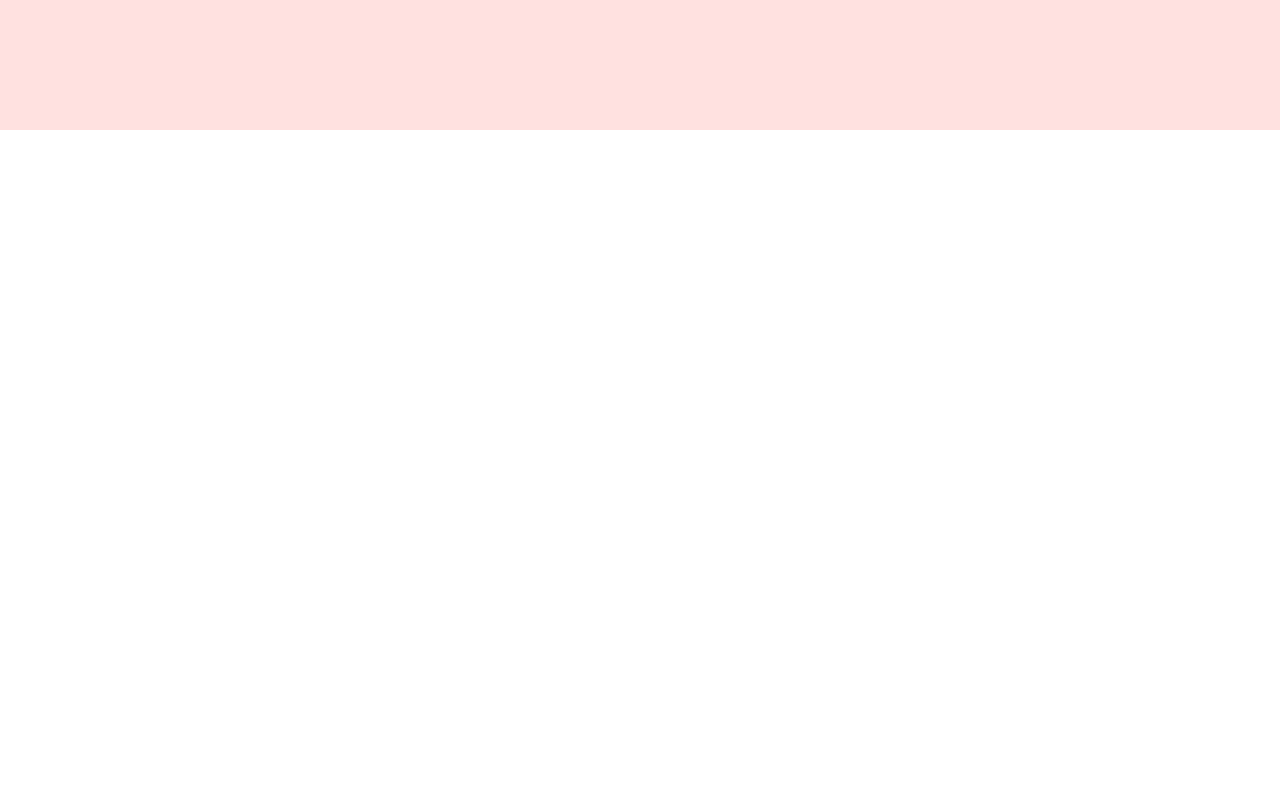
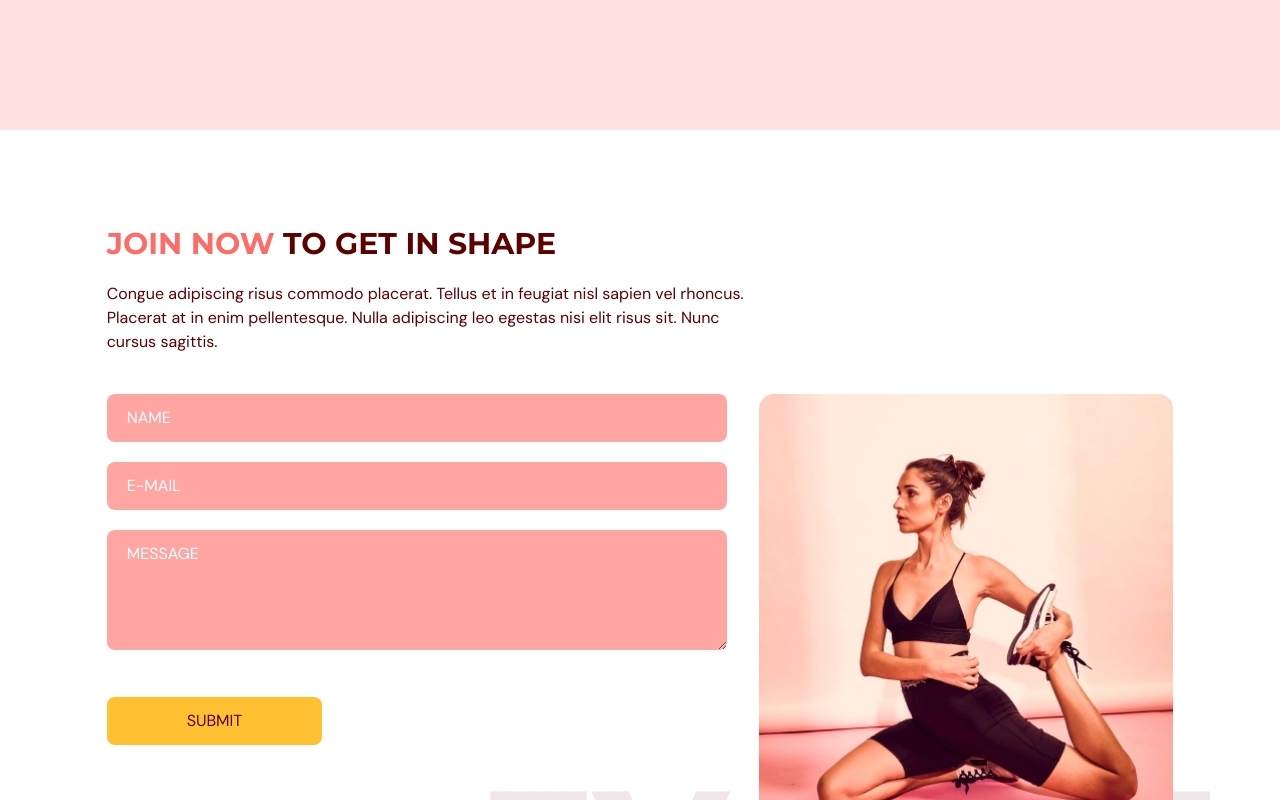
Before and after one commit to 2Revol2/Fitness, a React (Vite) app: page / in a window 1280 px wide. Shown: the part 2860-3660 px from the top of the page. Before the commit the page ends 2990 px from the top, so only its background shows below. Built offline with nearby package versions, Linux system fonts and the light colour scheme.

Commit message:
feat: add contact us section

```diff
--- a/package.json
+++ b/package.json
@@ -14,7 +14,8 @@
     "framer-motion": "^11.15.0",
     "react": "^18.3.1",
     "react-anchor-link-smooth-scroll": "^1.0.12",
-    "react-dom": "^18.3.1"
+    "react-dom": "^18.3.1",
+    "react-hook-form": "^7.54.2"
   },
   "devDependencies": {
     "@eslint/js": "^9.17.0",
--- a/src/App.tsx
+++ b/src/App.tsx
@@ -2,8 +2,10 @@
 import { Navbar } from "./components/Navbar/Navbar";
 import { SelectedPage } from "./shared/types";
 import { Home } from "./components/Home/Home";
-import { Benefits } from "./components/Benefits/Benefits"
+import { Benefits } from "./components/Benefits/Benefits";
 import { OurClasses } from "./components/OurClasses/OurClasses";
+import { ContactUs } from "./components/ContactUs/ContactUs";
+
 export const App = () => {
   const [selectedPage, setSelectedPage] = useState<SelectedPage>(
     SelectedPage.Home
@@ -30,9 +32,10 @@
         selectedPage={selectedPage}
         setSelectedPage={setSelectedPage}
       />
-      <Home  setSelectedPage={setSelectedPage} />
-      <Benefits  setSelectedPage={setSelectedPage} />
-      <OurClasses  setSelectedPage={setSelectedPage}/>
+      <Home setSelectedPage={setSelectedPage} />
+      <Benefits setSelectedPage={setSelectedPage} />
+      <OurClasses setSelectedPage={setSelectedPage} />
+      <ContactUs setSelectedPage={setSelectedPage} />
     </div>
   );
 };
--- /dev/null
+++ b/src/components/ContactUs/ContactUs.tsx
@@ -0,0 +1,143 @@
+import { motion } from "framer-motion";
+import { SelectedPage } from "../../shared/types";
+import { useForm } from "react-hook-form";
+import ContactUsPageGraphic from "../../assets/ContactUsPageGraphic.webp";
+import { HText } from "../../shared/HText";
+type Props = {
+  setSelectedPage: (value: SelectedPage) => void;
+};
+export const ContactUs = ({ setSelectedPage }: Props) => {
+  const {
+    register,
+    trigger,
+    formState: { errors },
+  } = useForm();
+  async function onSubmit(e: any) {
+    const isValid = await trigger();
+    if (!isValid) {
+      e.preventDefault();
+    }
+  }
+
+  const inputStyles = 'mb-5  w-full rounded-lg bg-primary-300 px-5 py-3 placeholder-white'
+  return (
+    <section id="contactus" className="mx-auto w-5/6 pt-24 pb-32">
+      <motion.div
+        onViewportEnter={() => setSelectedPage(SelectedPage.ContactUs)}
+      >
+        {/* Header */}
+        <motion.div
+          className="md:w-3/5"
+          initial="hidden"
+          whileInView="visible"
+          viewport={{ once: true, amount: 0.5 }}
+          transition={{ duration: 0.5 }}
+          variants={{
+            hidden: { opacity: 0, x: -50 },
+            visible: { opacity: 1, x: 0 },
+          }}
+        >
+          <HText>
+            <span className="text-primary-500">join now</span> to get in shape
+          </HText>
+          <p className="my-5">
+            Congue adipiscing risus commodo placerat. Tellus et in feugiat nisl
+            sapien vel rhoncus. Placerat at in enim pellentesque. Nulla
+            adipiscing leo egestas nisi elit risus sit. Nunc cursus sagittis.
+          </p>
+        </motion.div>
+
+        {/* form and image */}
+        <div className="mt-10 justify-between gap-8 md:flex">
+          <motion.div
+            className="mt-10 basis-3/5 md:mt-0"
+            initial="hidden"
+            whileInView="visible"
+            viewport={{ once: true, amount: 0.5 }}
+            transition={{ duration: 0.5 }}
+            variants={{
+              hidden: { opacity: 0, y: 50 },
+              visible: { opacity: 1, y: 0 },
+            }}
+          >
+            <form
+              target="_blank"
+              onSubmit={onSubmit}
+              method="POST"
+              action="https://formsubmit.co/b4aacbf51f8d4a82e75be0345c787ab3"
+            >
+              {/* __ */}
+              <input
+                type="text"
+                className={`${inputStyles}`}
+                placeholder="NAME"
+                {...register("name", { required: true, maxLength: 100 })}
+              />
+              {errors.name && (
+                <p className="mt-1 text-primary-500">
+                  {errors.name.type === "required" && "This fill is required."}
+                  {errors.name.type === "maxLength" &&
+                    "Max length is 100 char."}
+                </p>
+              )}
+              {/* __ */}
+              <input
+                type="text"
+                className={`${inputStyles}`}
+                placeholder="E-MAIL"
+                {...register("email", {
+                  required: true,
+                  pattern: /^[A-Z0-9._%+-]+@[A-Z0-9.-]+\.[A-Z]{2,}$/i,
+                })}
+              />
+              {errors.email && (
+                <p className="mt-1 text-primary-500">
+                  {errors.email.type === "required" && "This fill is required."}
+                  {errors.email.type === "pattern" && "Invalid email addres."}
+                </p>
+              )}
+              {/* __ */}
+              <textarea
+                rows={4}
+                cols={50}
+                className={`${inputStyles}`}
+                placeholder="MESSAGE"
+                {...register("message", { required: true, maxLength: 2000 })}
+              />
+              {errors.message && (
+                <p className="mt-1 text-primary-500">
+                  {errors.message.type === "required" &&
+                    "This fill is required."}
+                  {errors.message.type === "maxLength" &&
+                    "Max length is 2000 char."}
+                </p>
+              )}
+              <button
+                type="submit"
+                className="mt-5 rounded-lg bg-secondary-500 px-20 py-3 transition duration-500 hover:text-white"
+              >
+                SUBMIT
+              </button>
+            </form>
+          </motion.div>
+          <motion.div
+            className="relative mt-16 basis-2/5 md:mt-0"
+            initial="hidden"
+            whileInView="visible"
+            viewport={{ once: true, amount: 0.5 }}
+            transition={{delay:0.2, duration: 0.5 }}
+            variants={{
+              hidden: { opacity: 0, y: 50 },
+              visible: { opacity: 1, y: 0 },
+            }}
+          >
+            <div className="md:before:content-evolvetext w-full before:absolute before:-bottom-20 before:-right-10 before:z-[-1] ">
+                <img className="w-full" src={ContactUsPageGraphic} alt="contact-us-page-graphic" />
+            </div>
+
+          </motion.div>
+        </div>
+      </motion.div>
+    </section>
+  );
+};
--- a/src/components/OurClasses/Class.tsx
+++ b/src/components/OurClasses/Class.tsx
@@ -1,6 +1,6 @@
 import { ClassesType } from "../../shared/types";
 export const Class = ({ name, descriotion, img }: ClassesType) => {
-  const overlayStyles = `p-5 absolute z-30 flex h-[380px] w-[450px] flex-col item-center justify-center
+  const overlayStyles = `p-5 absolute z-20 flex h-[380px] w-[450px] flex-col item-center justify-center
   whitespace-normal bg-primary-500 text-center text-white opacity-0 transition duration-500 hover:opacity-90
 
   `;
```
Also changed, not shown: 1 other file (tests, documents, lock files or other folders).
